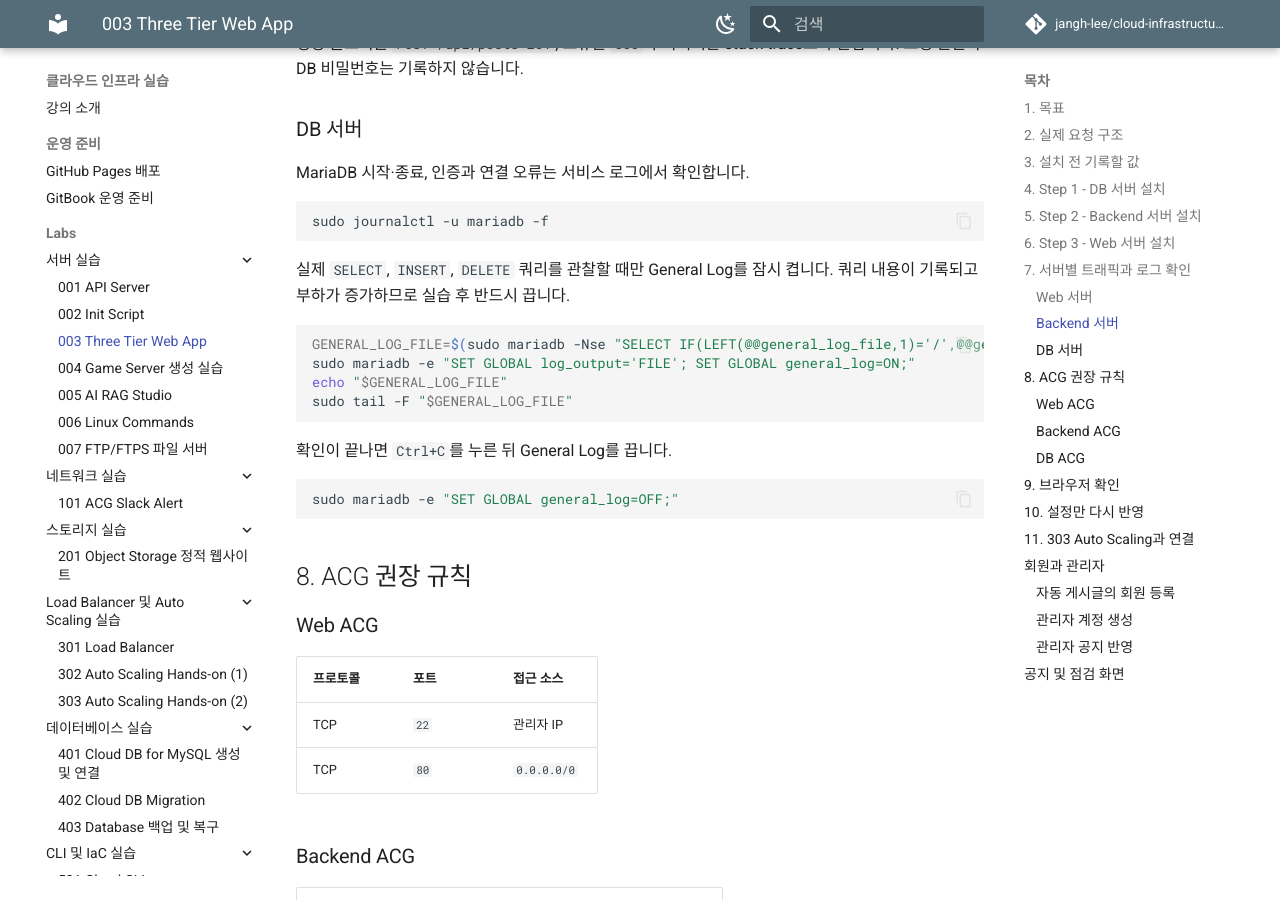
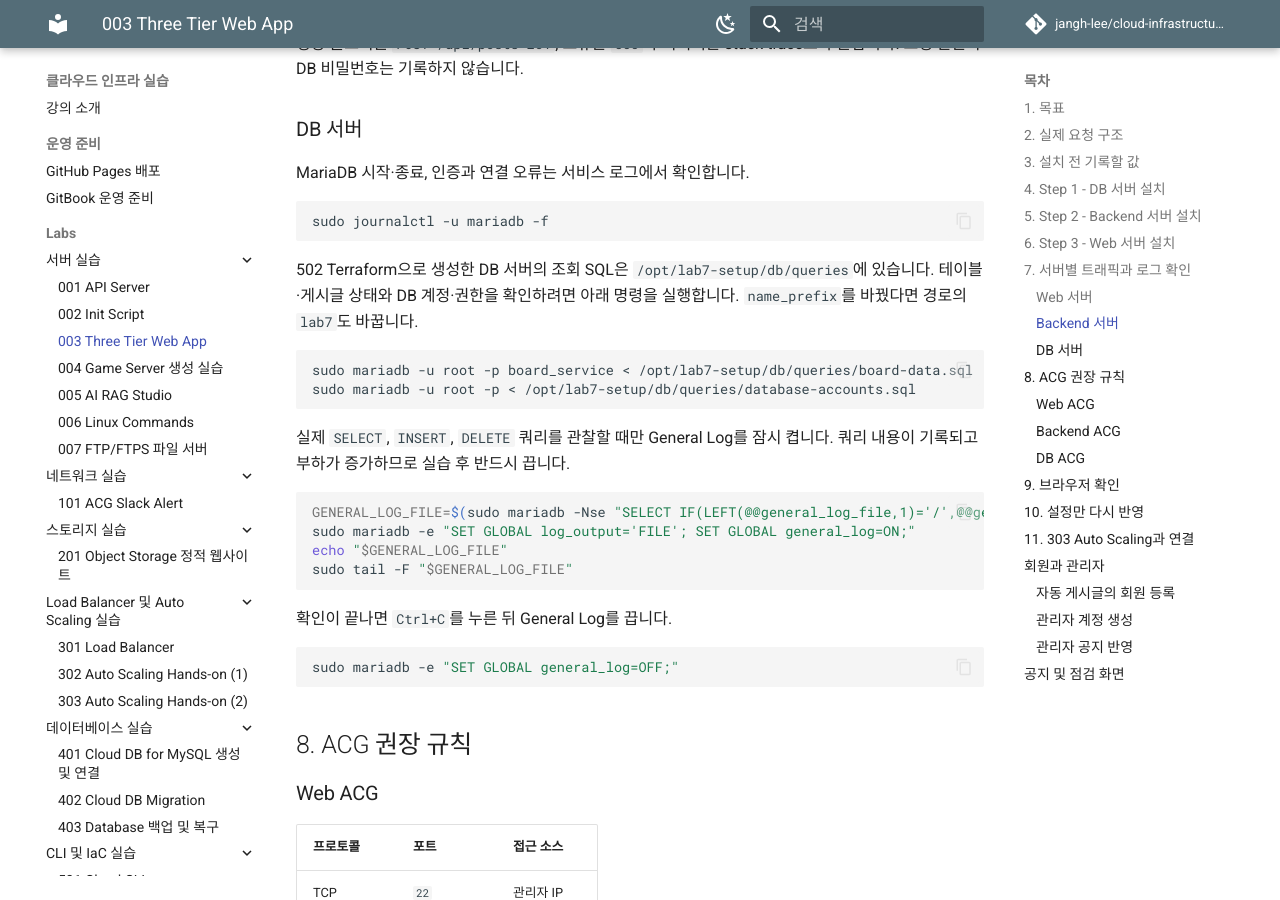
Before and after one commit to jangh-lee/cloud-infrastructure-lecture-example, an MkDocs documentation site: the page built from gitbook/labs/003-three-tier-web-app.md, in a window 1280 px wide and 900 px high, scrolled down 6632 px. Built offline with MkDocs 1.6.1 and Material for MkDocs 9.7.7, drawn with Linux system fonts in a browser that asks for light colours; comment, search, counter and statistics services are not loaded.

Commit message:
Include DB inspection SQL in Terraform installations

````diff
--- a/gitbook/labs/003-three-tier-web-app.md
+++ b/gitbook/labs/003-three-tier-web-app.md
@@ -253,6 +253,13 @@ MariaDB 시작·종료, 인증과 연결 오류는 서비스 로그에서 확인
 sudo journalctl -u mariadb -f
 ```
 
+502 Terraform으로 생성한 DB 서버의 조회 SQL은 `/opt/lab7-setup/db/queries`에 있습니다. 테이블·게시글 상태와 DB 계정·권한을 확인하려면 아래 명령을 실행합니다. `name_prefix`를 바꿨다면 경로의 `lab7`도 바꿉니다.
+
+```bash
+sudo mariadb -u root -p board_service < /opt/lab7-setup/db/queries/board-data.sql
+sudo mariadb -u root -p < /opt/lab7-setup/db/queries/database-accounts.sql
+```
+
 실제 `SELECT`, `INSERT`, `DELETE` 쿼리를 관찰할 때만 General Log를 잠시 켭니다. 쿼리 내용이 기록되고 부하가 증가하므로 실습 후 반드시 끕니다.
 
 ```bash
````
Also changed, not shown: 003-three tier web app/README.md (+7 -0 lines), 1 other file.
